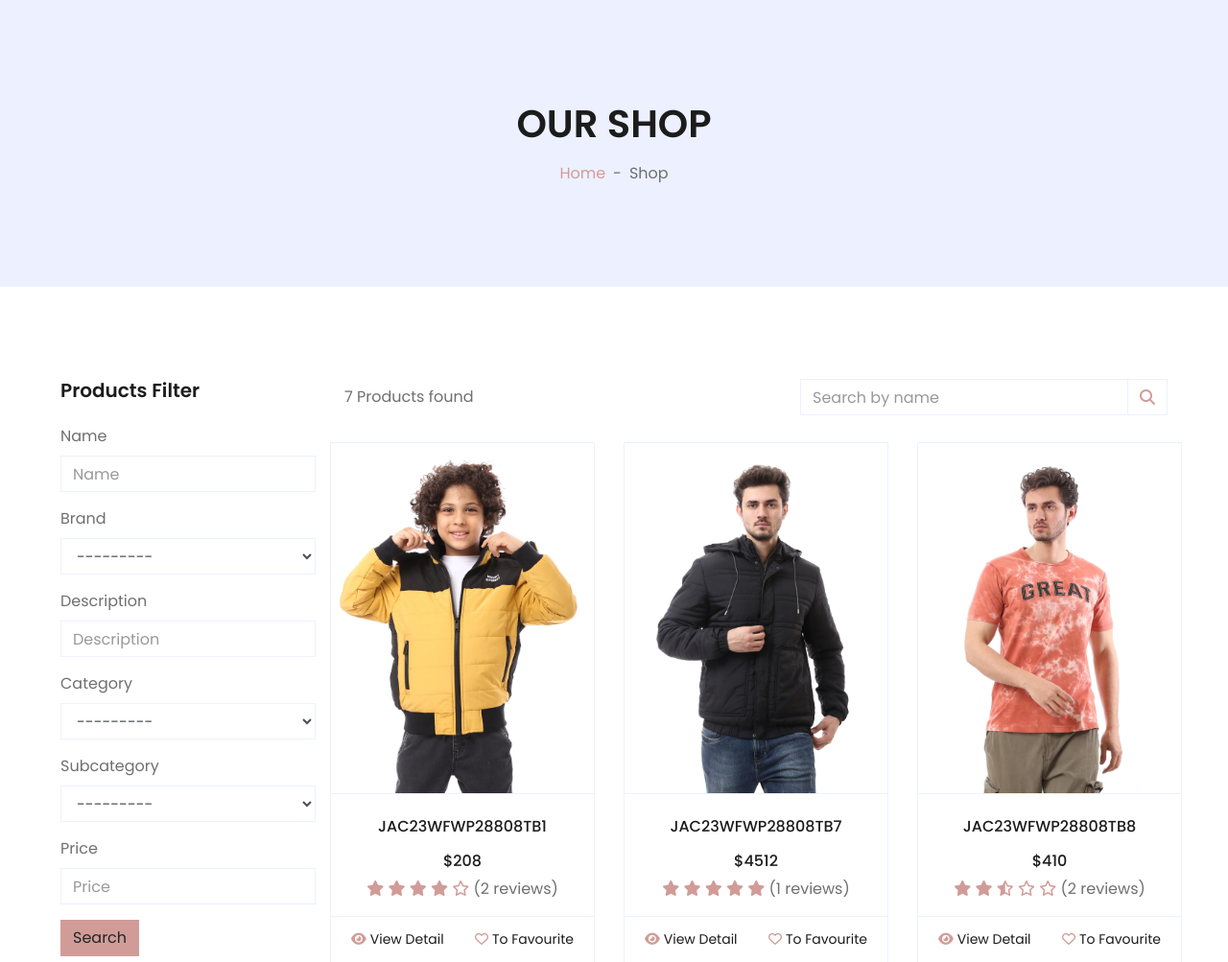
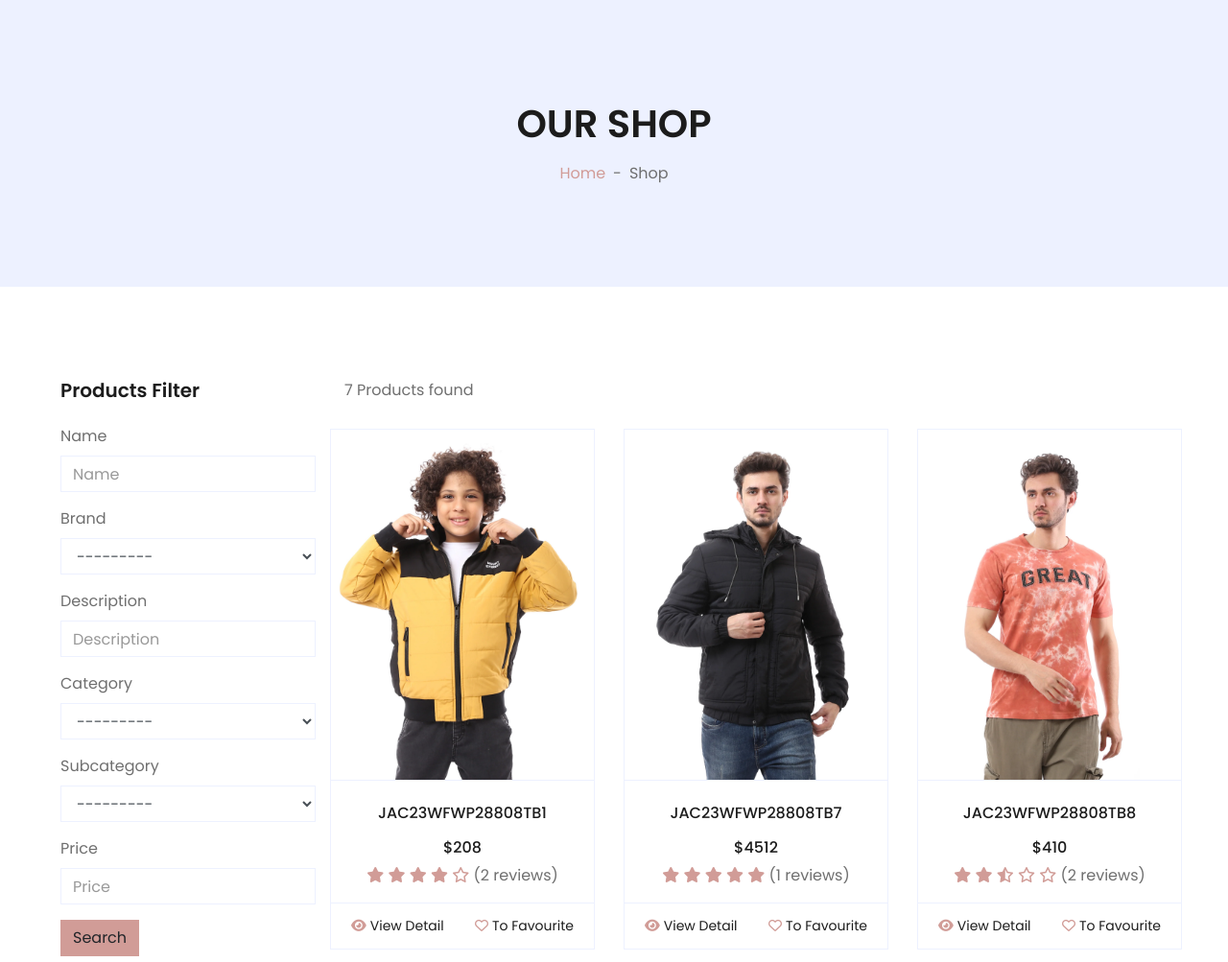
Before and after one commit to Mmy2000/advanced-ecommerce, a Django app: page /products/ in a window 1280 px wide. Shown: the part 234-1237 px from the top of the page at 96% size. Run offline with Django 4.2, Linux system fonts and the light colour scheme; data comes from the database, SQL or seed files in the repository; both versions use the stored data as it was after the commit; data that the repository does not hold is empty; parts of the project's set-up code (start-up, migrations or seed data) failed here and were passed over; some libraries are stand-ins or nearby versions.

Commit message:
updating

```diff
--- a/products/forms.py
+++ b/products/forms.py
@@ -17,6 +17,7 @@ from .models import Category, Subcategory, Product
 class CategorySubcategoryForm(forms.Form):
     category = forms.ModelChoiceField(queryset=Category.objects.all(), required=True, label="Category")
     subcategory = forms.ModelChoiceField(queryset=Subcategory.objects.none(), required=True, label="Subcategory")
+
 
 class ProductFilter(django_filters.FilterSet):
     category = django_filters.ModelChoiceFilter(queryset=Category.objects.all(), label="Category", field_name='subcategory__category', distinct=True, required=False)
--- a/products/templates/products/product_list.html
+++ b/products/templates/products/product_list.html
@@ -55,19 +55,9 @@ Products
         <div class="col-lg-9 col-md-12">
             <div class="row pb-3">
                 <div class="col-12 pb-1">
-                    <div class="d-flex align-items-center justify-content-between mb-4">
+                    <div class="d-flex align-items-center   mb-4">
                         <span class="mr-md-auto">{{product_count}} Products found </span>
-                        <form id="formSearch" >
-                            {% csrf_token %}
-                            <div class="input-group">
-                                <input type="text" id="inputSearch"  class="form-control" placeholder="Search by name">
-                                <div class="input-group-append">
-                                    <span class="input-group-text bg-transparent text-primary">
-                                        <i class="fa fa-search"></i>
-                                    </span>
-                                </div>
-                            </div>
-                        </form>
+
                     </div>
                 </div>
                 <div class="row "  id="rowData">
--- a/templates/base.html
+++ b/templates/base.html
@@ -335,7 +335,6 @@
     <script src="https://code.jquery.com/jquery-3.7.1.min.js"
     integrity="sha256-/JqT3SQfawRcv/BIHPThkBvs0OEvtFFmqPF/lYI/Cxo=" crossorigin="anonymous"></script>
     <script src="https://code.jquery.com/jquery-3.4.1.min.js"></script>
-    <script src="https://code.jquery.com/jquery-3.6.0.min.js"></script>
     <script src="https://stackpath.bootstrapcdn.com/bootstrap/4.4.1/js/bootstrap.bundle.min.js"></script>
     <script src="{% static 'lib/easing/easing.min.js'%}"></script>
     <script src="{% static 'lib/owlcarousel/owl.carousel.min.js'%}"></script>
```
Also changed, not shown: db.sqlite3.
